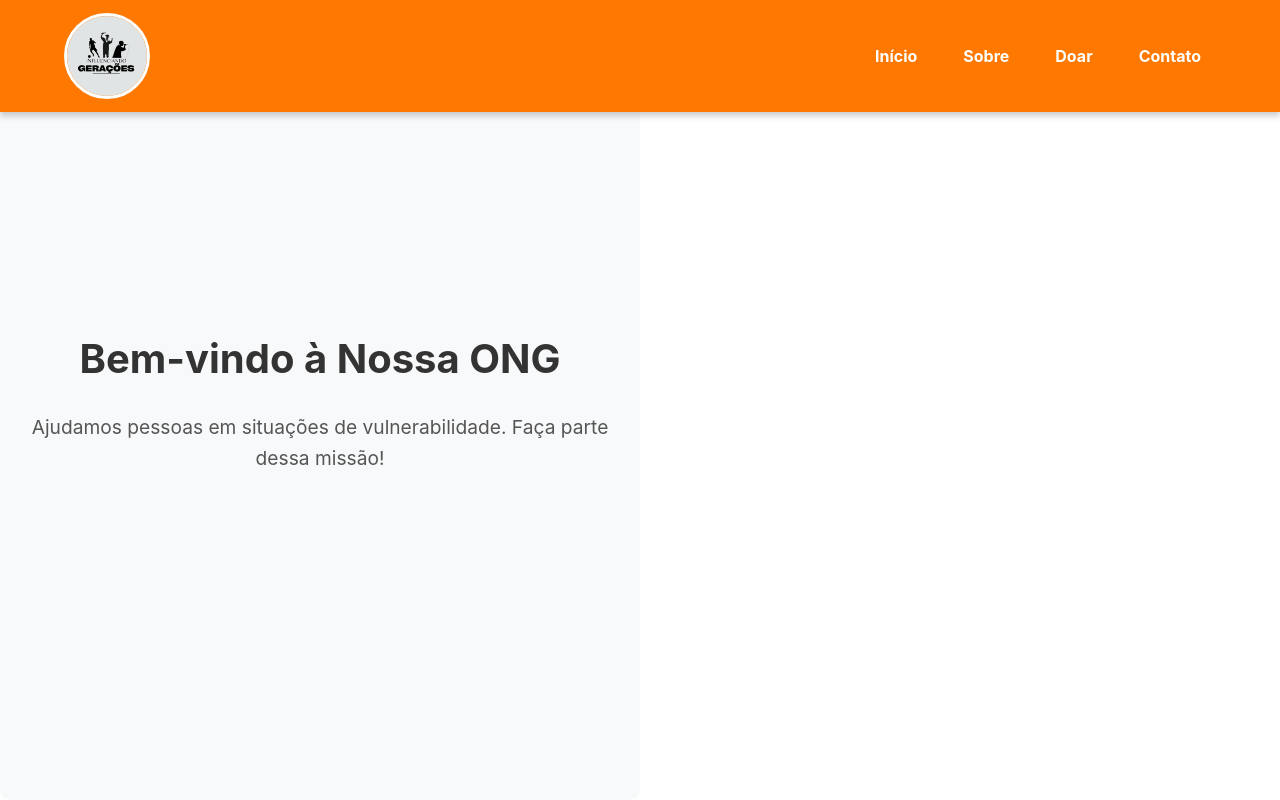
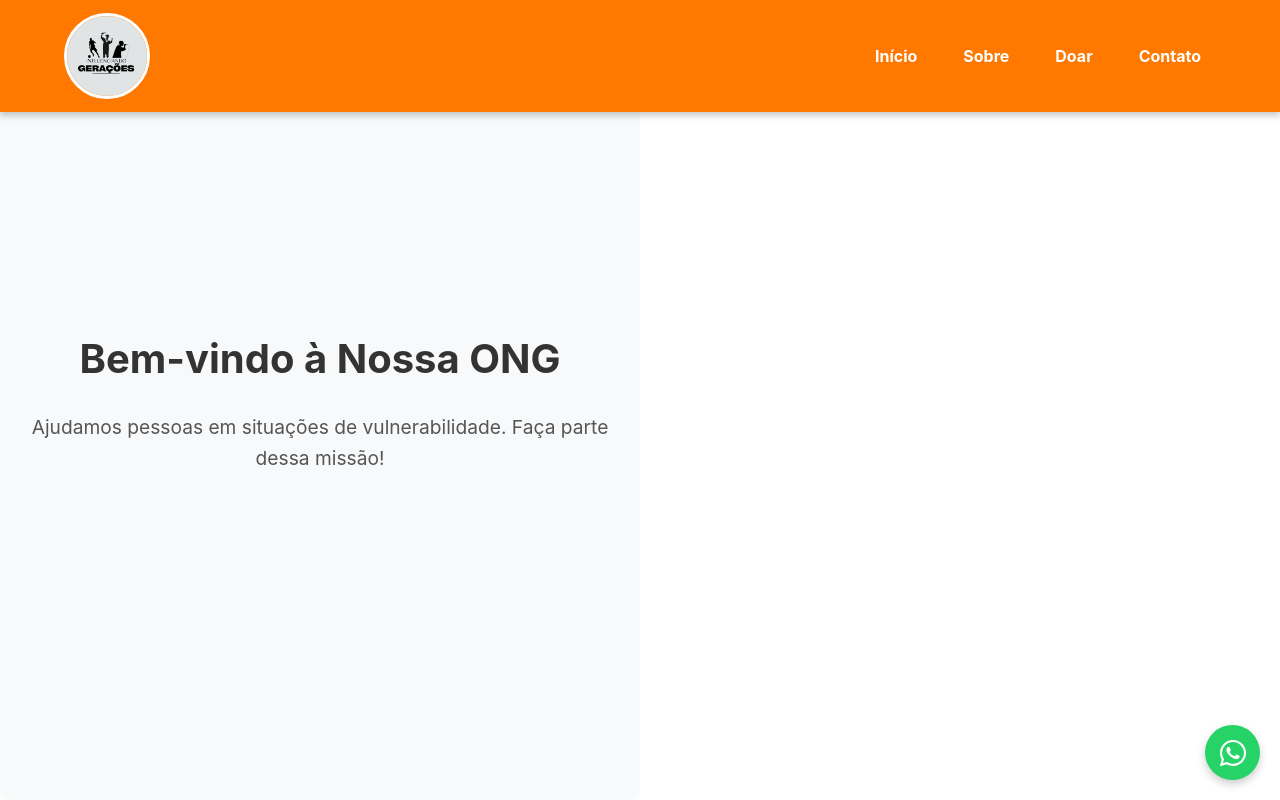
Before and after one commit to gildevson/ONG, a React (Create React App) app: page / in a window 1280 px wide. Shown: the top 800 px of the page. Built offline with nearby package versions, Linux system fonts and the light colour scheme.

Commit message:
Adicionando mais informações

```diff
--- a/src/App.js
+++ b/src/App.js
@@ -6,6 +6,8 @@
 import About from "./pages/About/About";
 import Donate from "./pages/Donate/Donate";
 import Contact from "./pages/Contact/Contact";
+import WhatsAppButton from "./components/WhatsAppButton/WhatsAppButton"; // 🔹 Importa o botão do WhatsApp
+
 
 function App() {
   return (
@@ -20,6 +22,8 @@
         </Routes>
       </main>
       <Footer />
+      <WhatsAppButton /> {/* 🔹 Adiciona o botão sempre visível */}
+
     </Router>
   );
 }
--- /dev/null
+++ b/src/components/WhatsAppButton/WhatsAppButton.css
@@ -0,0 +1,22 @@
+.whatsapp-icon {
+    position: fixed; /* 🔹 Fixa o botão na tela */
+    bottom: 20px; /* 🔹 Distância do rodapé */
+    right: 20px; /* 🔹 Distância da lateral direita */
+    background-color: #25d366; /* 🔹 Cor do WhatsApp */
+    color: white;
+    width: 55px;
+    height: 55px;
+    border-radius: 50%;
+    display: flex;
+    align-items: center;
+    justify-content: center;
+    font-size: 30px;
+    text-decoration: none;
+    box-shadow: 0px 4px 8px rgba(0, 0, 0, 0.2);
+    transition: transform 0.3s ease, background 0.3s ease;
+  }
+
+  .whatsapp-icon:hover {
+    transform: scale(1.1);
+    background-color: #1ebe57;
+  }
--- /dev/null
+++ b/src/components/WhatsAppButton/WhatsAppButton.js
@@ -0,0 +1,18 @@
+import React from "react";
+import { FaWhatsapp } from "react-icons/fa";
+import "./WhatsAppButton.css"; // Importa o CSS para estilização
+
+const WhatsAppButton = () => {
+  return (
+    <a
+      href="https://wa.me/5511999999999" // 🔹 Substitua pelo seu número do WhatsApp
+      className="whatsapp-icon"
+      target="_blank"
+      rel="noopener noreferrer"
+    >
+      <FaWhatsapp />
+    </a>
+  );
+};
+
+export default WhatsAppButton;
```
